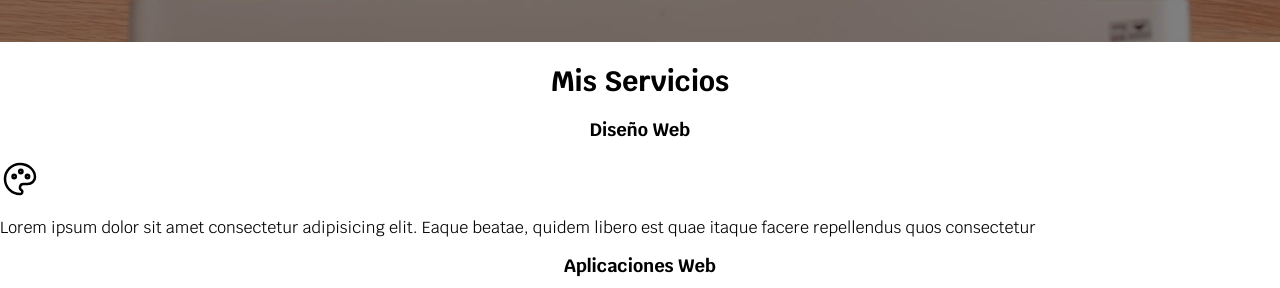
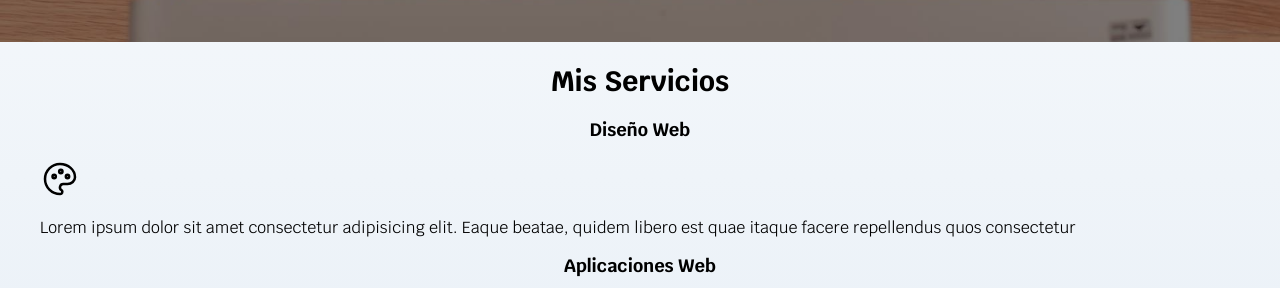
Before and after one commit to LeandroTissera/lt_0923_Web_Freelancer, a plain HTML site: page index.html in a window 1280 px wide. Shown: the part 506-794 px from the top of the page. Drawn offline with Linux system fonts and the light colour scheme.

Commit message:
style: Aplica degradado al fondo de pantalla, incorpora diseño a los botones con sus clases.

```diff
--- a/css/styles.css
+++ b/css/styles.css
@@ -4,6 +4,7 @@
    --primario: #FFC107;
    --secundario: #0097A7;
    --gris: #757575;
+   --grisClaro: #DFE9F3;
 }
 
 html {
@@ -13,15 +14,17 @@ html {
 
 *,
 *:before,
-* after {
+* :after {
    box-sizing: inherit;
 }
 
 body {
    font-size: 16px;
    font-family: 'Krub', sans-serif;
+   background-image: linear-gradient(to top, var(--grisClaro) 0%, var(--blanco) 100%);
 }
 
+/* Tipografias */
 h1 {
    font-size: 3.8rem;
 }
--- a/index.html
+++ b/index.html
@@ -49,7 +49,7 @@
 
   </section>
 
-  <main>
+  <main class="contenedor">
     <h2>Mis Servicios</h2>
 
     <section>
```
